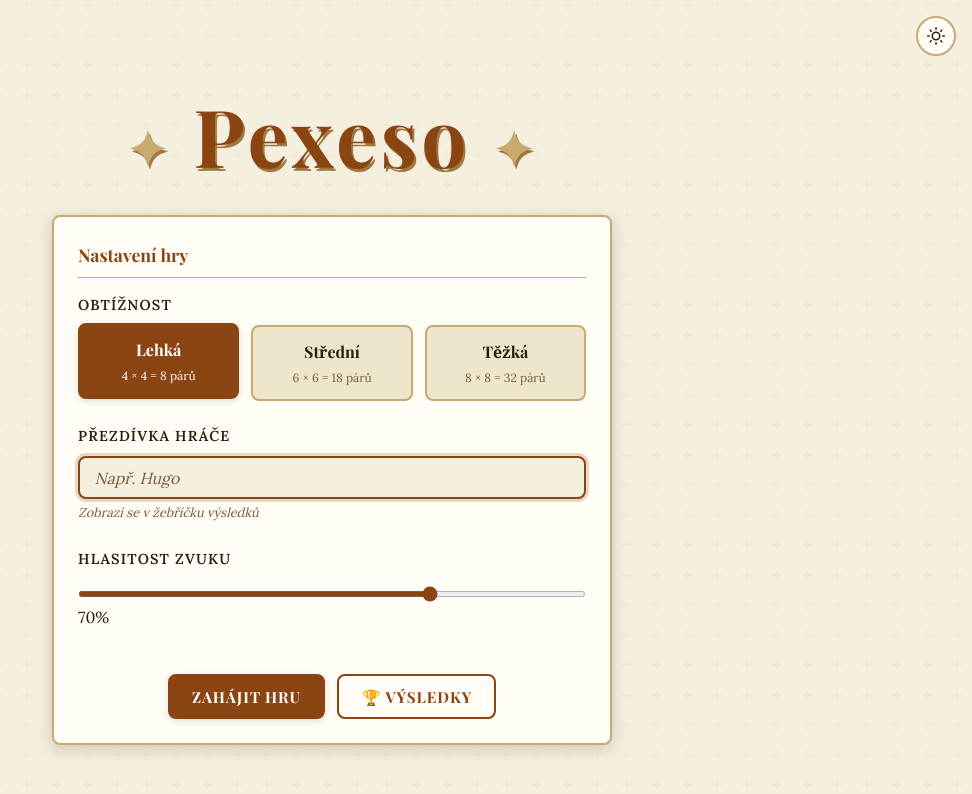
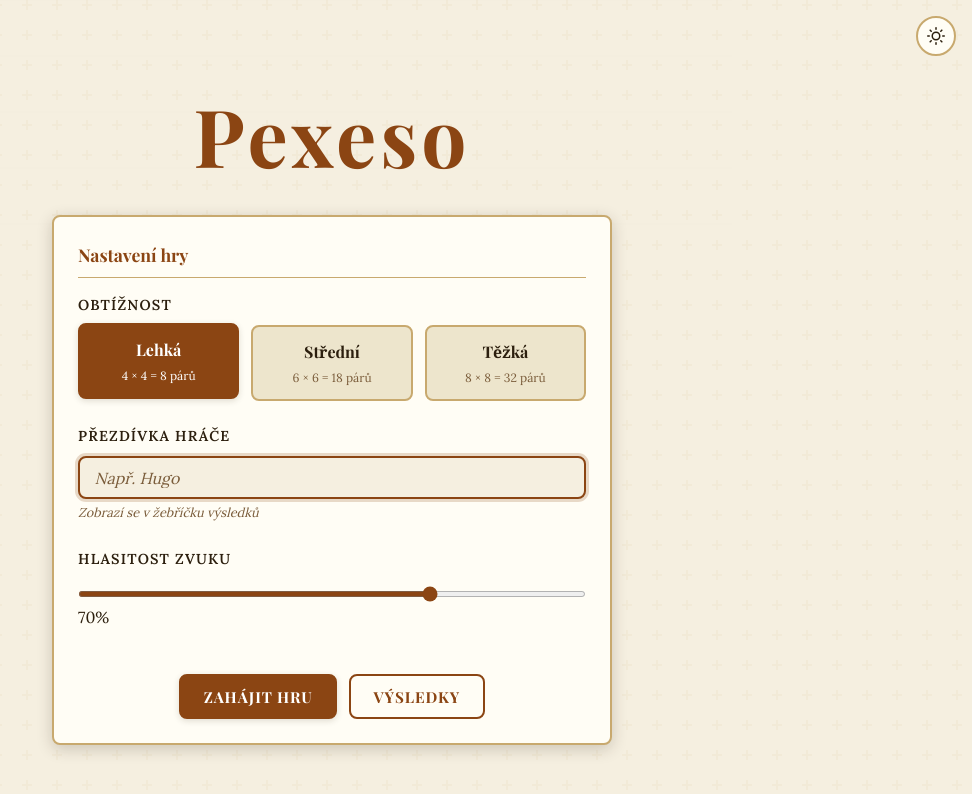
Before and after one commit to amalka-amy/KAJ, a plain HTML site: page index.html in a window 1280 px wide. Shown: the whole page, without its empty margins (308-1280 px from the left). Drawn offline with nearby package versions, Linux system fonts and the light colour scheme; a web font is replaced by a local one.

Commit message:
update designu

```diff
--- a/css/style.css
+++ b/css/style.css
@@ -130,8 +130,6 @@ h1, h2, h3 {
   font-size: clamp(2.5rem, 8vw, 5rem);
   color: var(--color-primary);
   letter-spacing: 0.05em;
-  text-shadow: 2px 3px 0 var(--color-accent-dark);
-
 
   & .title-deco {
     color: var(--color-accent);
@@ -413,7 +411,6 @@ legend {
     &:hover:not(:disabled) {
       background: var(--color-primary-h);
       transform: translateY(-2px);
-      box-shadow: var(--shadow-md);
     }
 
     &:active:not(:disabled) {
--- a/index.html
+++ b/index.html
@@ -53,9 +53,7 @@
 
   <header class="menu-header">
     <h1 class="game-title">
-      <span class="title-deco">✦</span>
       Pexeso
-      <span class="title-deco">✦</span>
     </h1>
   </header>
 
@@ -135,7 +133,7 @@
           Zahájit hru
         </button>
         <button type="button" class="btn btn-secondary" id="btn-scores">
-          🏆 Výsledky
+          Výsledky
         </button>
       </div>
     </form>
```
